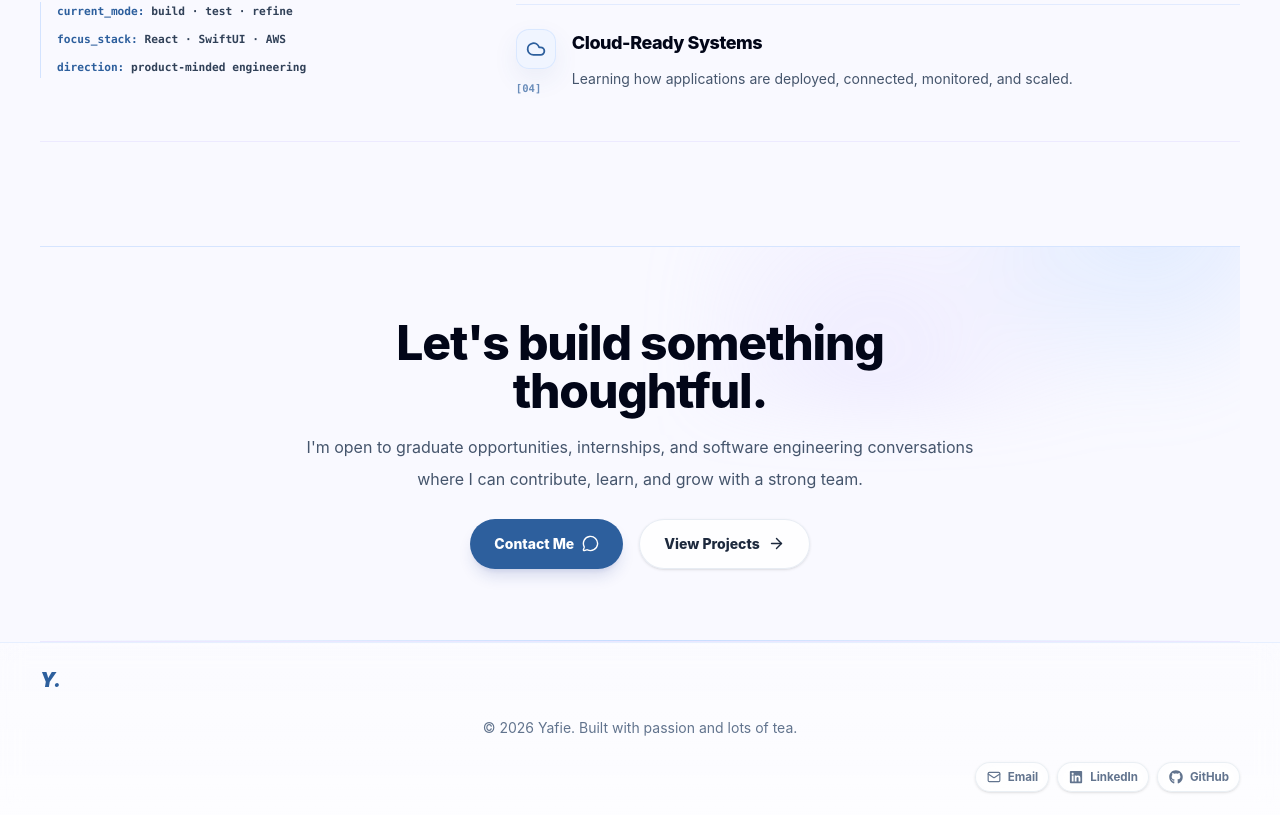
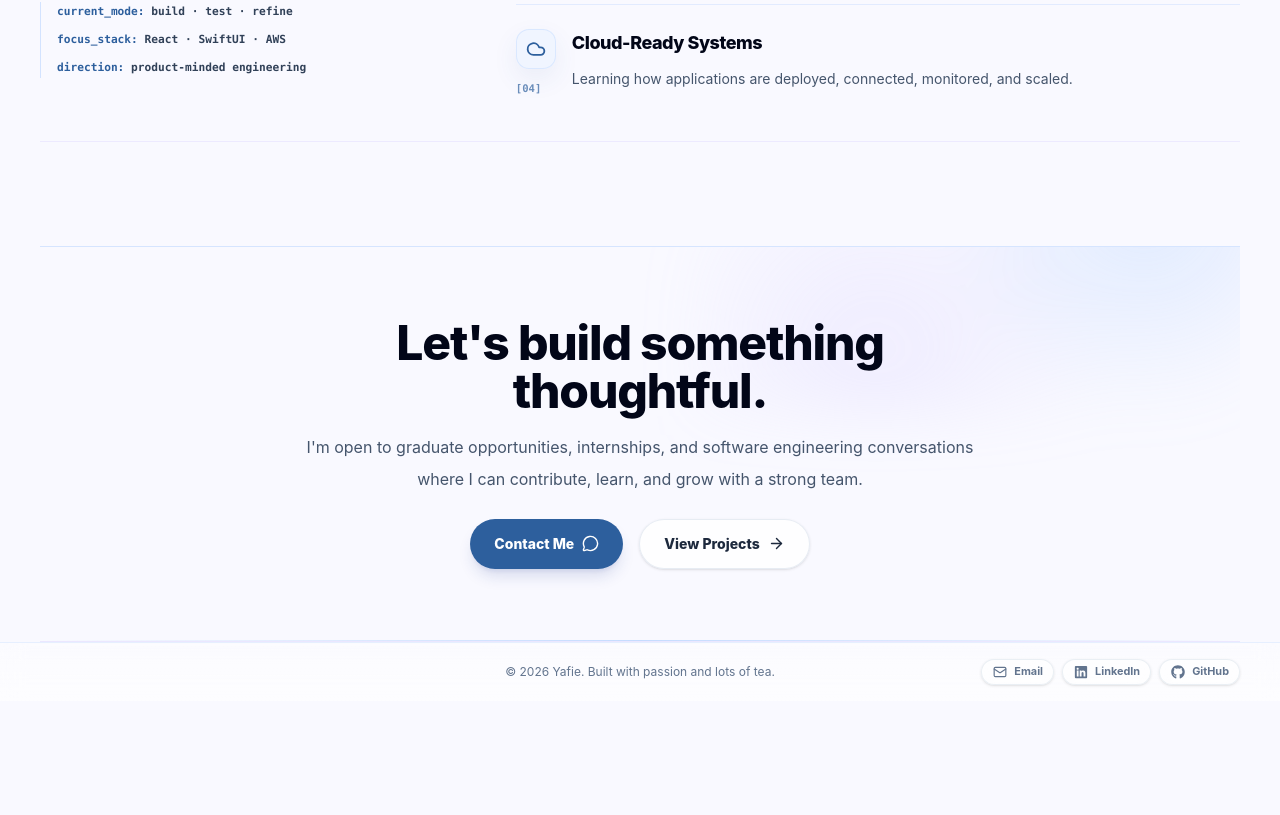
Before and after one commit to jaeyunjks/yafie-portfolio, a Next.js app: page / in a window 1280 px wide. Shown: the part 6299-7114 px from the top of the page. After the commit the page ends 7000 px from the top, so only its background shows below. Built offline with nearby package versions, Linux system fonts and the light colour scheme.

Commit message:
Update Footer.tsx

```diff
--- a/src/components/layout/Footer.tsx
+++ b/src/components/layout/Footer.tsx
@@ -1,6 +1,6 @@
-import Link from "next/link";
 import { Mail } from "lucide-react";
 import { FaGithub, FaLinkedin } from "react-icons/fa";
+import Link from "next/link";
 import { contactMeta } from "@/data/contact";
 
 const socialLinks = [
@@ -21,17 +21,11 @@ const socialLinks = [
 
 export default function Footer() {
   return (
-    <footer className="border-t border-[#d4e3ff]/55 bg-gradient-to-b from-white/34 via-white/50 to-white/64 px-6 [padding-block:clamp(1rem,2vw,1.45rem)] backdrop-blur-md md:px-10">
-      <div className="mx-auto grid w-full max-w-[92rem] gap-3 text-sm text-slate-500 md:grid-cols-[auto,1fr,auto] md:items-center md:gap-6">
-        <Link
-          href="/"
-          className="inline-flex items-center justify-center text-xl font-black italic text-[#2d5f9d] md:justify-start"
-          aria-label="Yafie home"
-        >
-          Y.
-        </Link>
+    <footer className="border-t border-[#d4e3ff]/55 bg-gradient-to-b from-white/34 via-white/50 to-white/64 px-6 [padding-block:clamp(0.7rem,1.6vw,1rem)] backdrop-blur-md md:px-10">
+      <div className="mx-auto grid w-full max-w-[92rem] gap-2 text-sm text-slate-500 md:grid-cols-[1fr_auto_1fr] md:items-center md:gap-4">
+        <div className="hidden md:block" aria-hidden />
 
-        <p className="text-center text-xs leading-5 sm:text-sm">
+        <p className="text-center text-[0.72rem] leading-5 sm:text-xs">
           © {new Date().getFullYear()} Yafie. Built with passion and lots of tea.
         </p>
 
@@ -40,7 +34,7 @@ export default function Footer() {
             item.disabled ? (
               <span
                 key={item.label}
-                className="inline-flex items-center gap-1.5 rounded-full border border-slate-200/70 bg-white/42 px-2.5 py-1.5 text-[0.72rem] font-bold text-slate-400 shadow-sm backdrop-blur-md"
+                className="inline-flex items-center gap-1.5 rounded-full border border-slate-200/70 bg-white/42 px-2.5 py-1 text-[0.68rem] font-bold text-slate-400 shadow-sm backdrop-blur-md"
                 aria-disabled="true"
               >
                 <span className="flex h-4 w-4 items-center justify-center">
@@ -52,7 +46,7 @@ export default function Footer() {
               <Link
                 key={item.label}
                 href={item.href}
-                className="group inline-flex items-center gap-1.5 rounded-full border border-slate-200/70 bg-white/52 px-2.5 py-1.5 text-[0.72rem] font-bold text-slate-500 shadow-sm backdrop-blur-md hover:border-[#8dbbff]/65 hover:bg-white/78 hover:text-[#2d5f9d]"
+                className="group inline-flex items-center gap-1.5 rounded-full border border-slate-200/70 bg-white/52 px-2.5 py-1 text-[0.68rem] font-bold text-slate-500 shadow-sm backdrop-blur-md hover:border-[#8dbbff]/65 hover:bg-white/78 hover:text-[#2d5f9d]"
                 target={item.href.startsWith("http") ? "_blank" : undefined}
                 rel={item.href.startsWith("http") ? "noreferrer" : undefined}
               >
```
